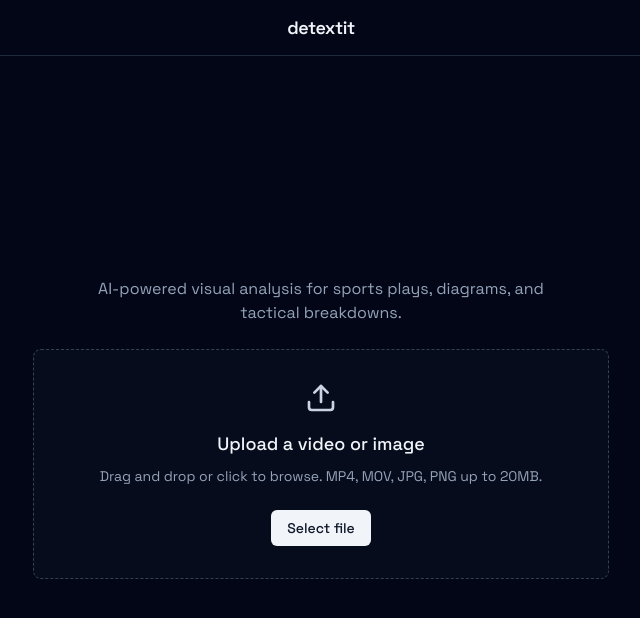
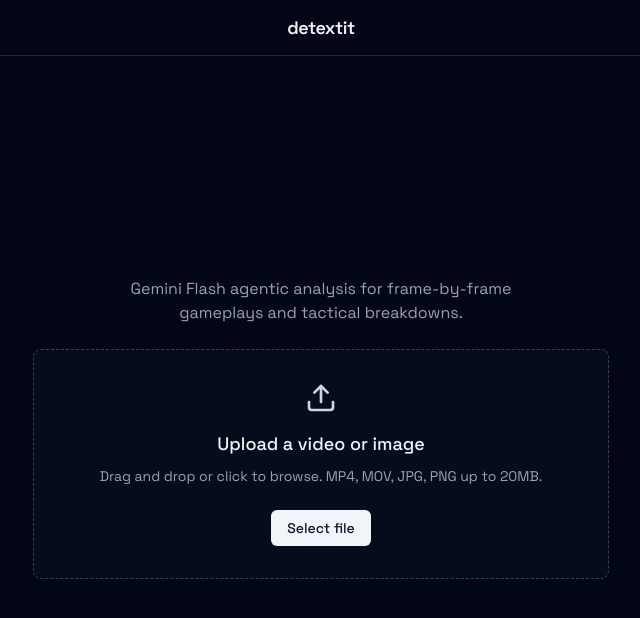
Before and after one commit to detextit/cv3-gemini-hack, a React (Vite) app: page / in a window 1280 px wide. Shown: the top 618 px of the page, without its empty margins (319-959 px from the left). Built offline with nearby package versions, Linux system fonts and the light colour scheme; no server answers.

Commit message:
Update description for AI analysis feature

```diff
--- a/App.tsx
+++ b/App.tsx
@@ -75,7 +75,7 @@
           <div className="h-full w-full flex items-center justify-center p-6">
             <div className="w-full max-w-xl flex flex-col items-center">
               <p className="text-slate-400 text-center mb-6 max-w-md">
-                AI-powered visual analysis for sports plays, diagrams, and tactical breakdowns.
+                Gemini Flash agentic analysis for frame-by-frame gameplays and tactical breakdowns.
               </p>
               <div className="w-full">
                 <UploadZone onUpload={handleUpload} isProcessing={false} />
```
